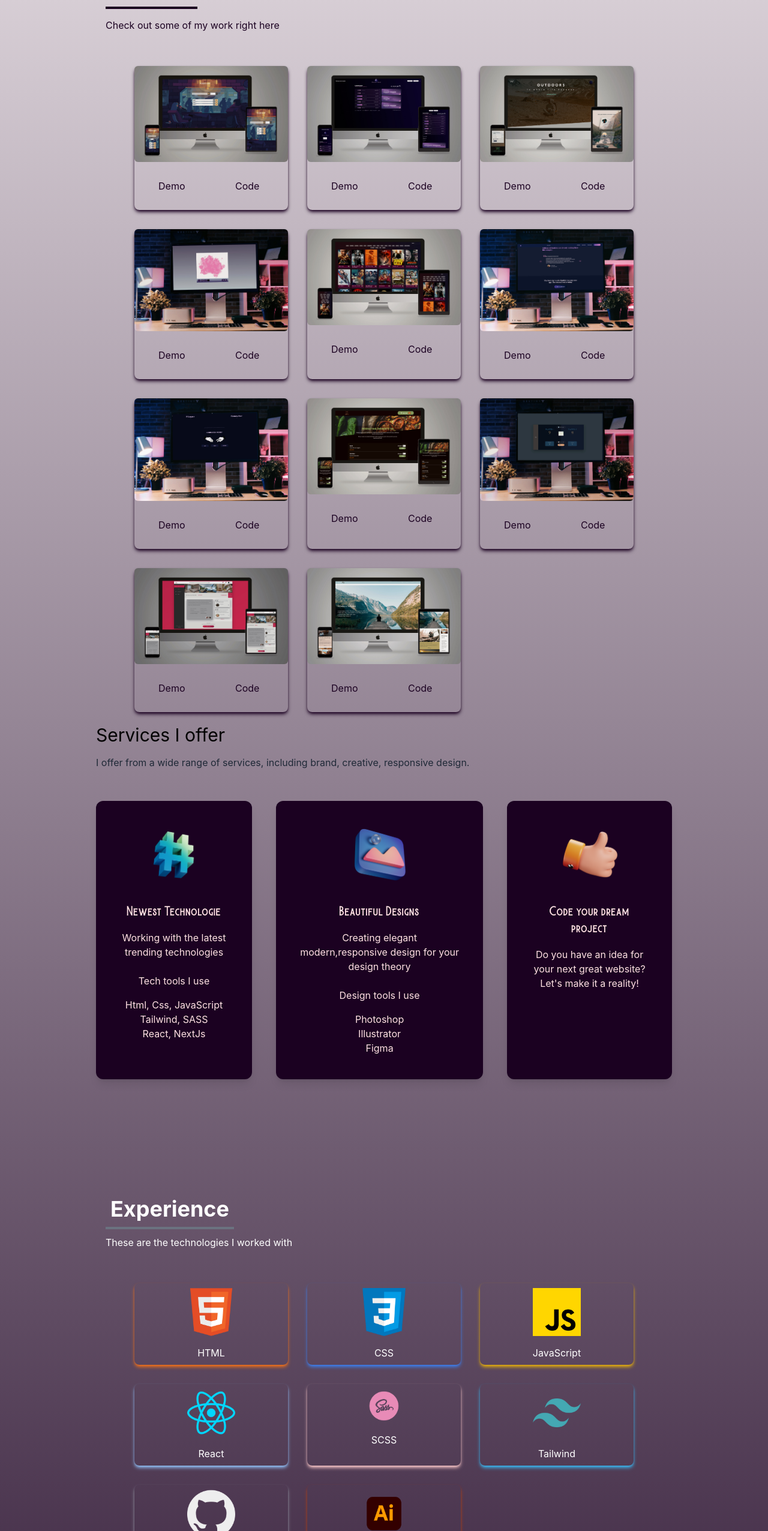
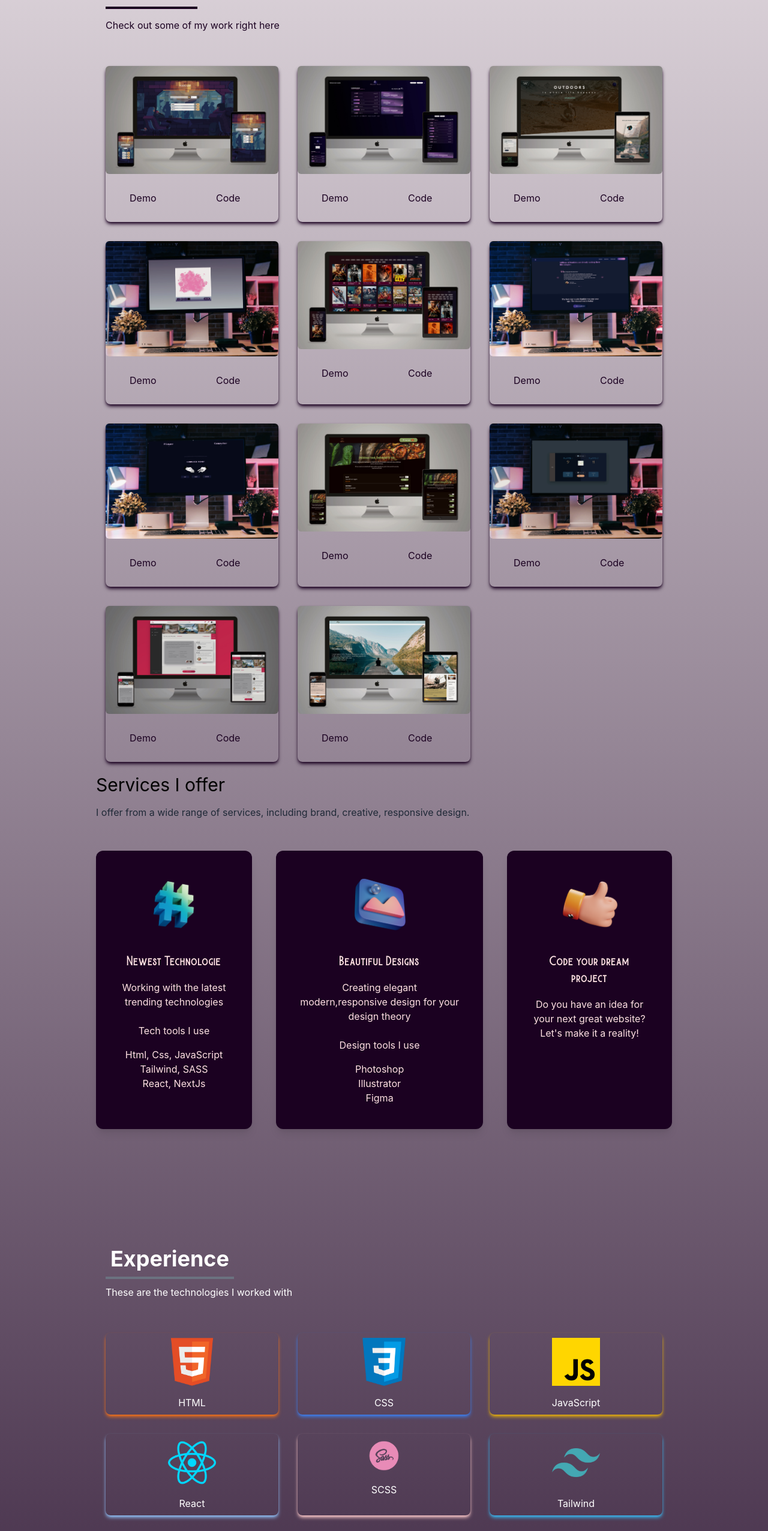
Before and after one commit to apolloniiaa/react-portfolio, a Next.js app: page / in a window 1280 px wide. Shown: the part 814-3366 px from the top of the page at 60% size. Built offline with nearby package versions, Linux system fonts and the light colour scheme.

Commit message:
tailwind fix

```diff
--- a/components/Navbar.js
+++ b/components/Navbar.js
@@ -77,13 +77,13 @@
 
         <div
           onClick={() => setnav(!nav)}
-          className='cursor-pointer pr-4  text-fifth md:hidden z-20'
+          className='cursor-pointer pr-4  text-fifth md:hidden z-20 '
         >
           {nav ? <FaTimes size={30} /> : <FaBars size={30} />}
         </div>
 
         {nav && (
-          <ul className='flex flex-col justify-center items-center absolute top-0 left-0 w-full h-screen bg-primary text-red-100 z-10 dark:bg-secondary '>
+          <ul className='flex flex-col justify-center items-center absolute top-0 left-0 w-full h-screen bg-primary text-red-100 z-10 dark:bg-secondary  '>
             {links.map(({ id, link }) => (
               <li
                 key={id}
--- a/components/Portfolio.js
+++ b/components/Portfolio.js
@@ -95,7 +95,7 @@
           </p>
         </div>
 
-        <div className='grid sm:grid-cols-2 md:grid-cols-3 gap-8 md:px-12 sm:px-0'>
+        <div className='grid sm:grid-cols-2 md:grid-cols-3 gap-8 sm:px-0'>
           {portfolios.map(({ id, src, demo, code }) => (
             <div
               key={id}
--- a/components/Services.js
+++ b/components/Services.js
@@ -155,7 +155,7 @@
             <p className='py-6'>These are the technologies I worked with</p>
           </div>
 
-          <div className='w-full grid grid-cols-2 sm:grid-cols-3 gap-8 text-center py-8 md:px-12 sm:px-0'>
+          <div className='w-full grid grid-cols-2 sm:grid-cols-3 gap-8 text-center py-8  sm:px-0'>
             {techs.map(({ id, src, title, style }) => (
               <div
                 key={id}
```
